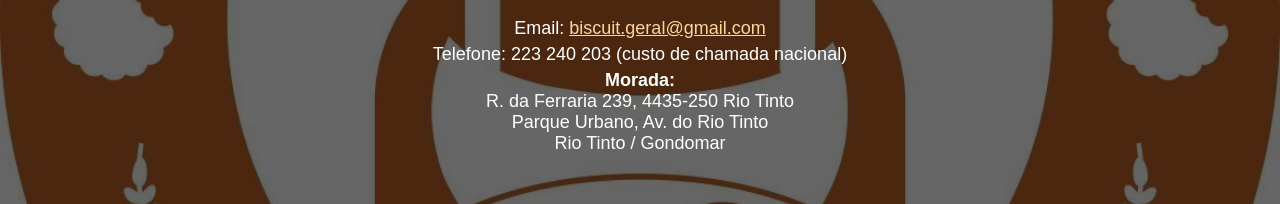
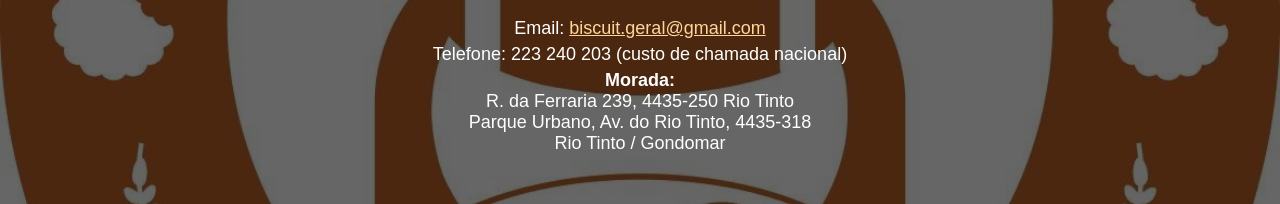
Before and after one commit to AbdallahJaajoul/Biscuit, a plain HTML site: page index.html in a window 1280 px wide. Shown: the part 621-825 px from the top of the page. Drawn offline with Linux system fonts and the light colour scheme.

Commit message:
Update index.html

```diff
--- a/index.html
+++ b/index.html
@@ -82,7 +82,7 @@
       <p>Telefone: 223 240 203 (custo de chamada nacional)</p>
       <p><strong>Morada:</strong><br>
       R. da Ferraria 239, 4435-250 Rio Tinto<br>
-      Parque Urbano, Av. do Rio Tinto<br>
+      Parque Urbano, Av. do Rio Tinto, 4435-318 <br>
       Rio Tinto / Gondomar</p>
     </div>
   </div>
```
